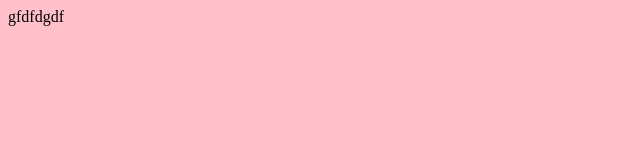
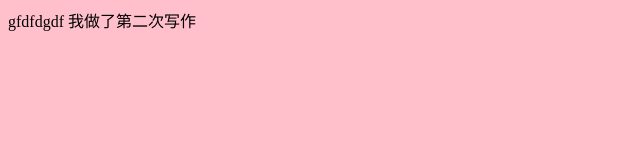
Before and after one commit to fgtttttt/-git-, a plain HTML site: page sassdemo/index.html in a window 1280 px wide. Shown: the whole page, without its empty margins (0-640 px from the left). Drawn offline with Linux system fonts and the light colour scheme.

Commit message:
这是第二次提交交

```diff
--- a/sassdemo/index.html
+++ b/sassdemo/index.html
@@ -7,5 +7,6 @@
 	</head>
 	<body>
 		gfdfdgdf
+		我做了第二次写作
 	</body>
 </html>
```
